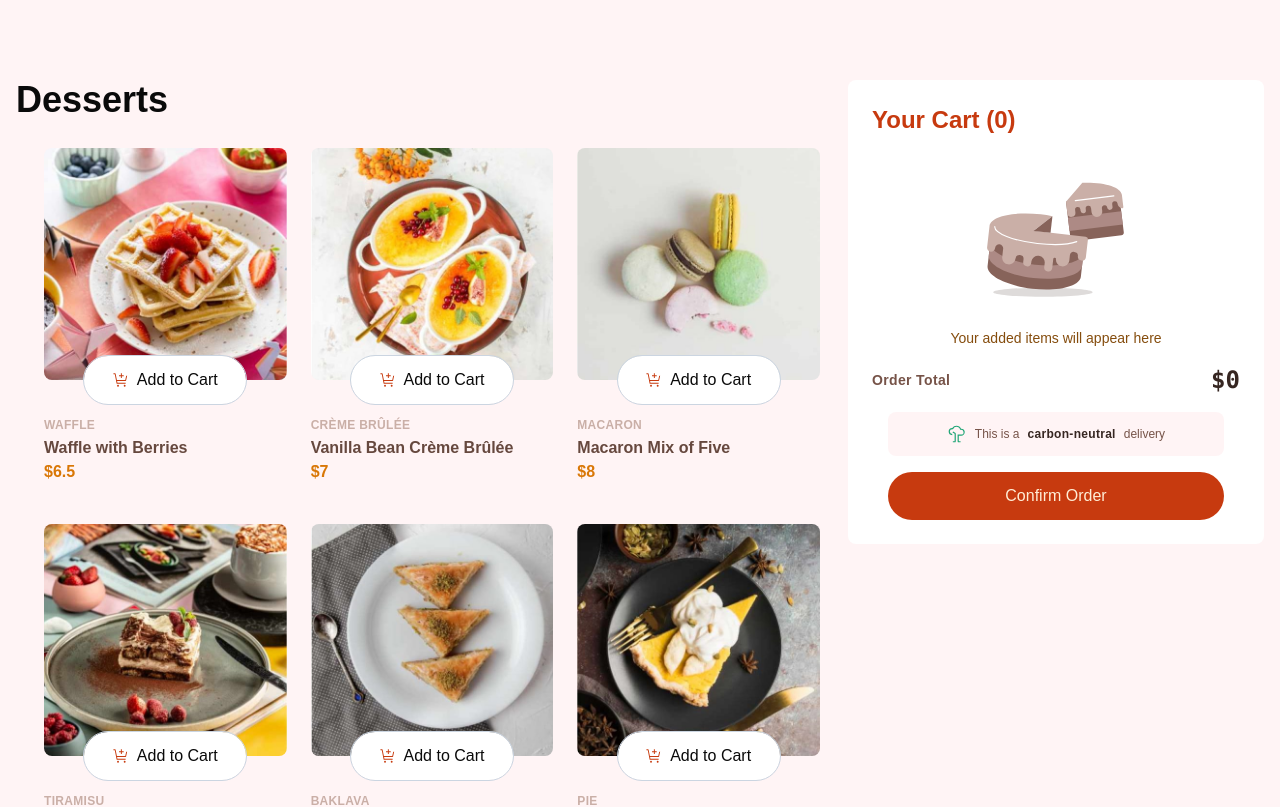
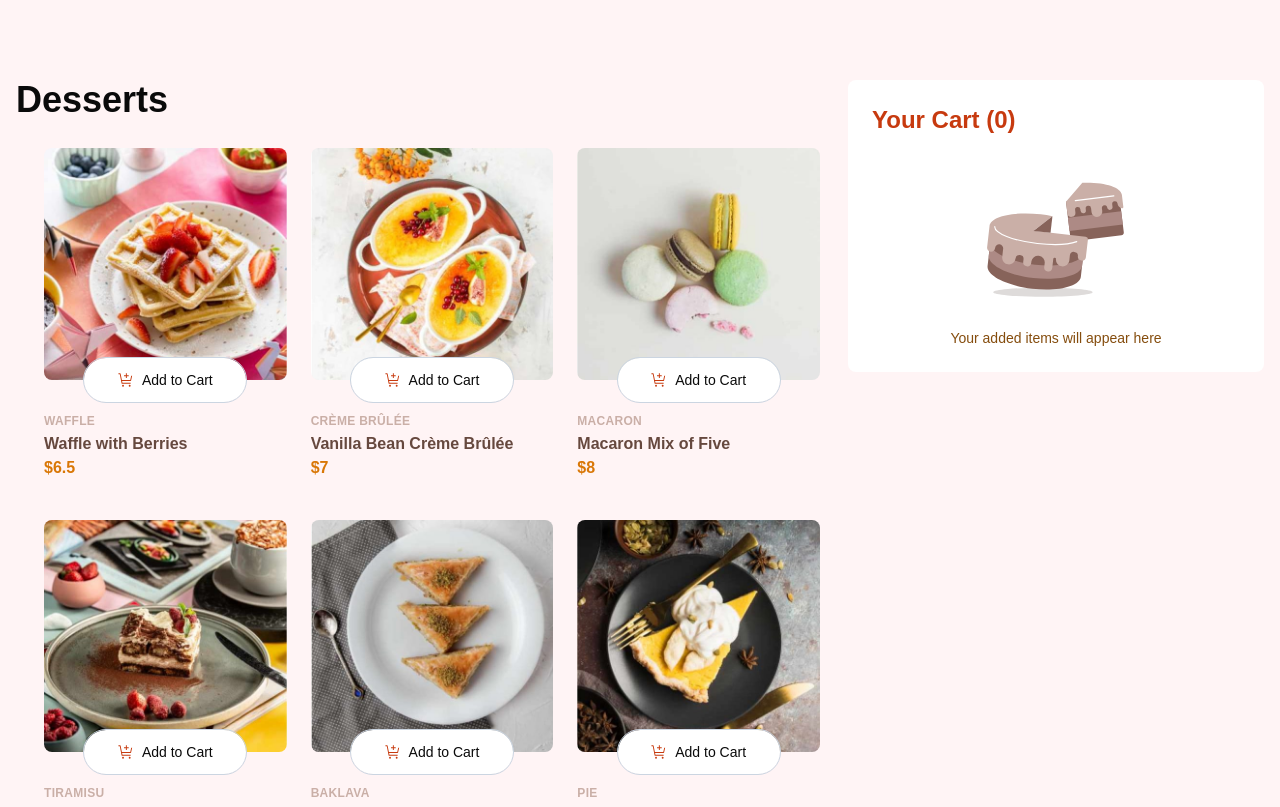
Before and after one commit to nouhcc1/frontmentor-1, a Next.js app: page / in a window 1280 px wide. Shown: the top 807 px of the page. Built offline with nearby package versions, Linux system fonts and the light colour scheme.

Commit message:
add xs:text-xs mxs:text-sm

```diff
--- a/app/component/productCard.tsx
+++ b/app/component/productCard.tsx
@@ -58,7 +58,7 @@ const ProductCard = ({ product }: { product: Product }) => {
             className="outline outline-1 outline-slate-300 transform -translate-y-1/2 w-2/3 rounded-full bg-white py-3 flex items-center justify-center hover:outline hover:outline-2 hover:outline-amber-600 hover:text-amber-600"
             onClick={handleClick}
           >
-            <span className="flex items-center justify-center w-full">
+            <span className="flex text-sm items-center justify-center w-full xs:text-xs mxs:text-sm">
               <Image
                 className="w-4 h-4 mr-2"
                 src="/assets/images/icon-add-to-cart.svg"
--- a/app/component/productGrid.tsx
+++ b/app/component/productGrid.tsx
@@ -6,7 +6,7 @@ const ProductGrid = () => {
   return (
     <div>
       <h1 className="text-4xl text-left font-bold font-[family-name:var(--font-geist-mono)"> Desserts</h1>
-      <div className="p-6 grid grid-cols-1 gap-4 sm:grid-cols-2 md:grid-cols-3">
+      <div className="p-6 grid grid-cols-1 gap-4 xs:grid-cols-2 md:grid-cols-3">
             {data.map(product => (
                 <Fragment key={product.name}>
                  <ProductCard product={product}/>
--- a/app/component/sideBare.tsx
+++ b/app/component/sideBare.tsx
@@ -22,11 +22,12 @@ const SideBare = () => {
         <p className="text-sm text-yellow-800"> Your added items will appear here</p>
       </div>
       :
+      <div>
           <ul className="">
             {cartItems.map((item, index) => (
               <li key={index} className="flex items-center justify-between py-4 col-span-2 border-b border-gray-300">
                 <div className="text-sm ">
-                <h1 className="font-bold text-colorsub800">{item.name}</h1>
+                  <h1 className="font-bold text-colorsub800 line-clamp-1">{item.name}</h1>
                   <p className="font-semibold text-amber-600">{item.count+"x"}   <span className='text-colorsub'><span className='text-xs font-thin '>@</span>${item.price}</span> <span className='text-colorsub500'>${item.count*item.price}</span></p>
                 </div>
                 <button onClick={() =>removeFromCart(item.name)}>
@@ -40,13 +41,13 @@ const SideBare = () => {
                 </button>
               </li>
             ))}
-        </ul>}
+          </ul>
           <div className="flex items-center justify-between py-4 col-span-2">
             <span className="text-sm font-semibold text-colorsub700 tracking-wide">Order Total</span>
             <h2 className="text-2xl font-mono font-bold text-colorsub900">${total}</h2>
           </div>
           <div className="px-4 flex flex-col items-center justify-between gap-4">
-          <h3 className="p-3 w-full bg-rose-100 bg-opacity-40 rounded-lg flex items-center justify-center gap-2 text-xs font-normal text-colorsub700">
+            <h3 className="p-3 w-full bg-rose-100 bg-opacity-40 rounded-lg flex items-center justify-center gap-2 text-xs text-colorsub700">
               <Image
                   className=" w-5 h-5"
                   src="/assets/images/icon-carbon-neutral.svg"
@@ -64,6 +65,8 @@ const SideBare = () => {
             </button>
           </div>
         </div>
+        }
+   </div>
   );
 };
 
--- a/tailwind.config.ts
+++ b/tailwind.config.ts
@@ -9,6 +9,11 @@ export default {
   ],
   theme: {
   	extend: {
+		screens: {
+			'xs': '429px', // Custom breakpoint
+			'mxs': '497px',
+
+		},
   		colors: {
 			redbutton: 'hsl(14, 86%, 42%)',
 			colorsub: '#CAAFA7',
@@ -64,5 +69,6 @@ export default {
   		}
   	}
   },
+  // eslint-disable-next-line @typescript-eslint/no-require-imports
   plugins: [require("tailwindcss-animate")],
 } satisfies Config;
```
Lines whose indentation alone changed are shown as unchanged.
